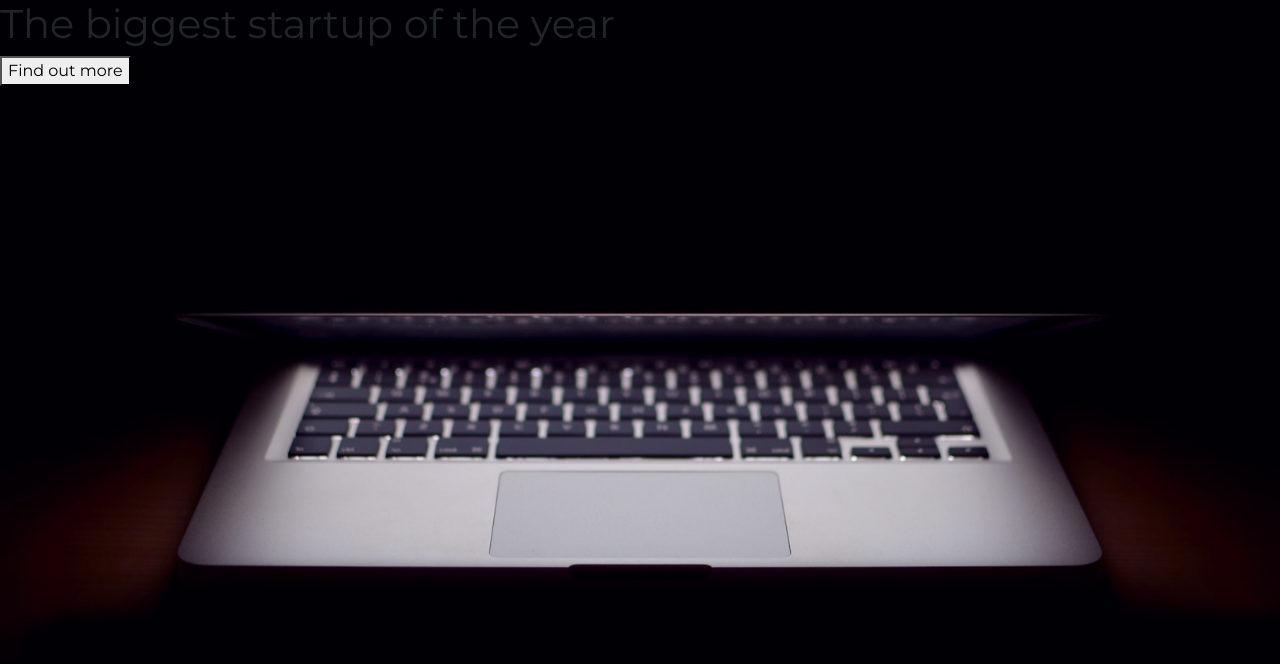
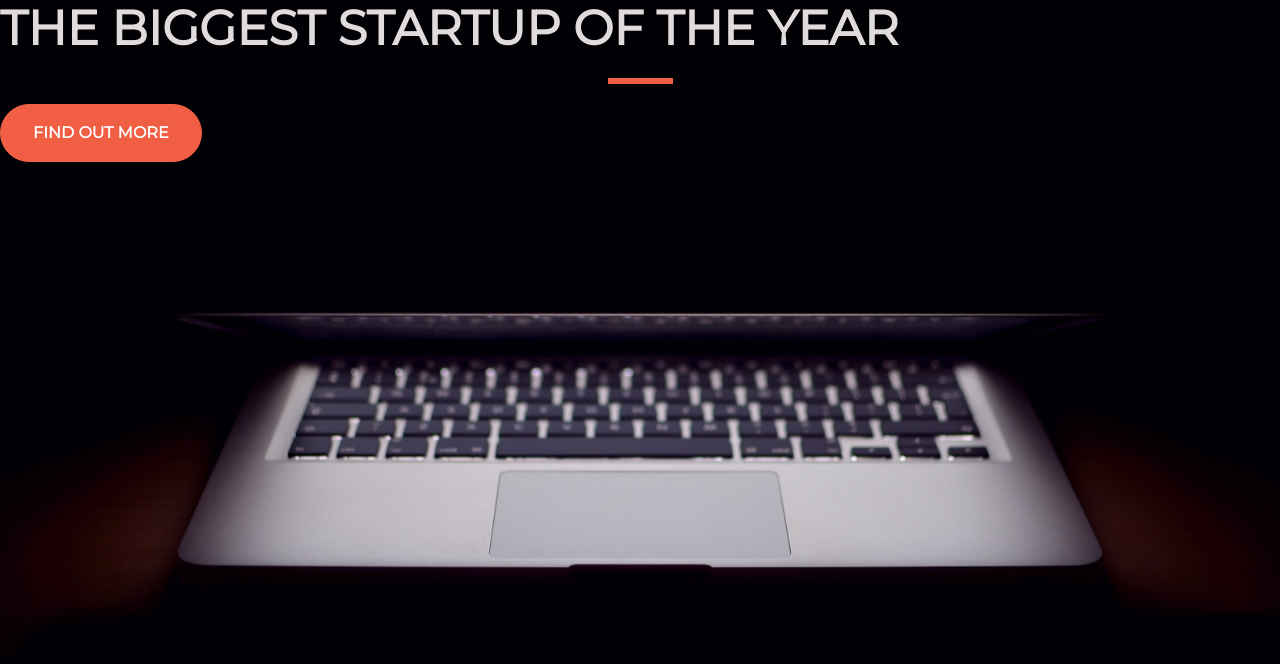
Before and after one commit to mickey-40/startup, a plain HTML site: page index.html in a window 1280 px wide. Drawn offline with nearby package versions, Linux system fonts and the light colour scheme.

Commit message:
did some css

```diff
--- a/index.html
+++ b/index.html
@@ -20,7 +20,8 @@
     <link href="style.css" rel="stylesheet">
   </head>
   <body>
-    <h1>The biggest startup of the year</h1>
-    <button>Find out more</button>
+    <h1 class="text-uppercase"><strong>The biggest startup of the year</strong></h1>
+    <hr>
+    <button class="btn btn-primary btn-xl">Find out more</button>
   </body>
 </html>
--- a/style.css
+++ b/style.css
@@ -9,3 +9,37 @@ html {
   -o-background-size: cover;
   background-size: cover;
 }
+
+h1 {
+  font-size: 3rem;
+  color: #e2dbdb;
+}
+
+hr {
+  margin: 20px auto;
+  color: #F05F44;
+  border: 3px solid #F05F44;
+  max-width: 65px;
+  opacity: 1;
+}
+
+.btn {
+  font-weight: 700;
+  border-radius: 300px;
+  text-transform: uppercase;
+}
+
+.btn-primary {
+  background-color: #F05F44;
+  border-color: #F05F44;
+}
+
+.btn-primary:hover {
+  background-color: #ee4b08;
+  border-color: #ee4b08;
+  border-width: 4px;
+}
+
+.btn-xl {
+  padding: 1rem 2rem;
+}
```
